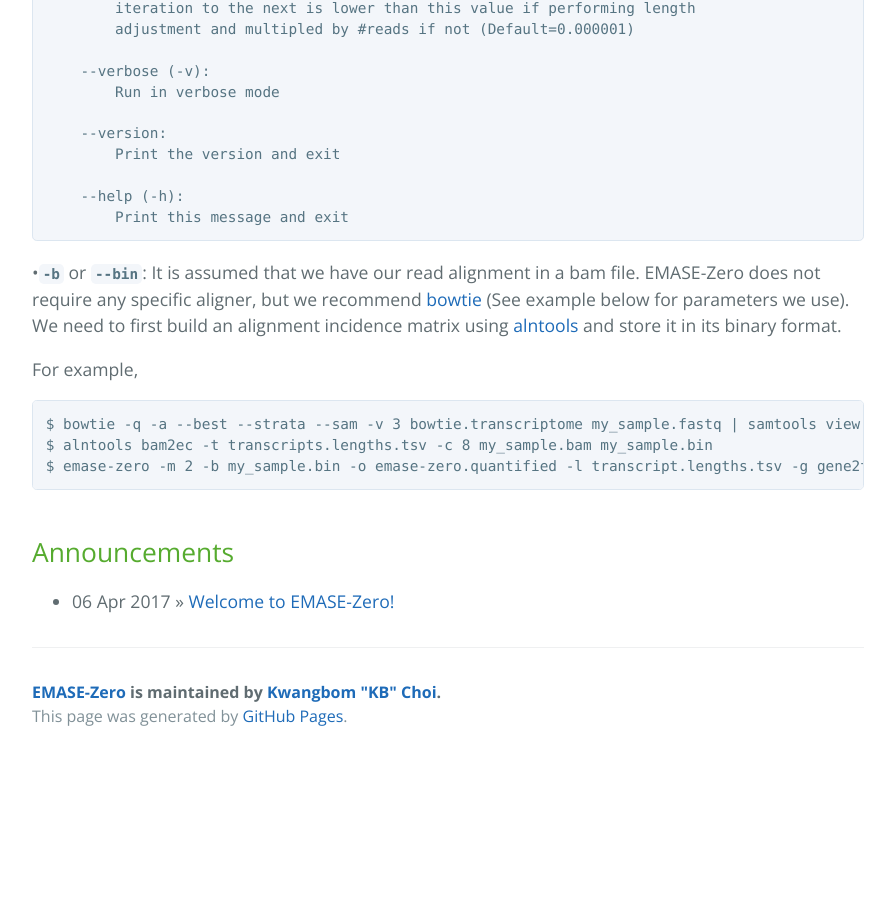
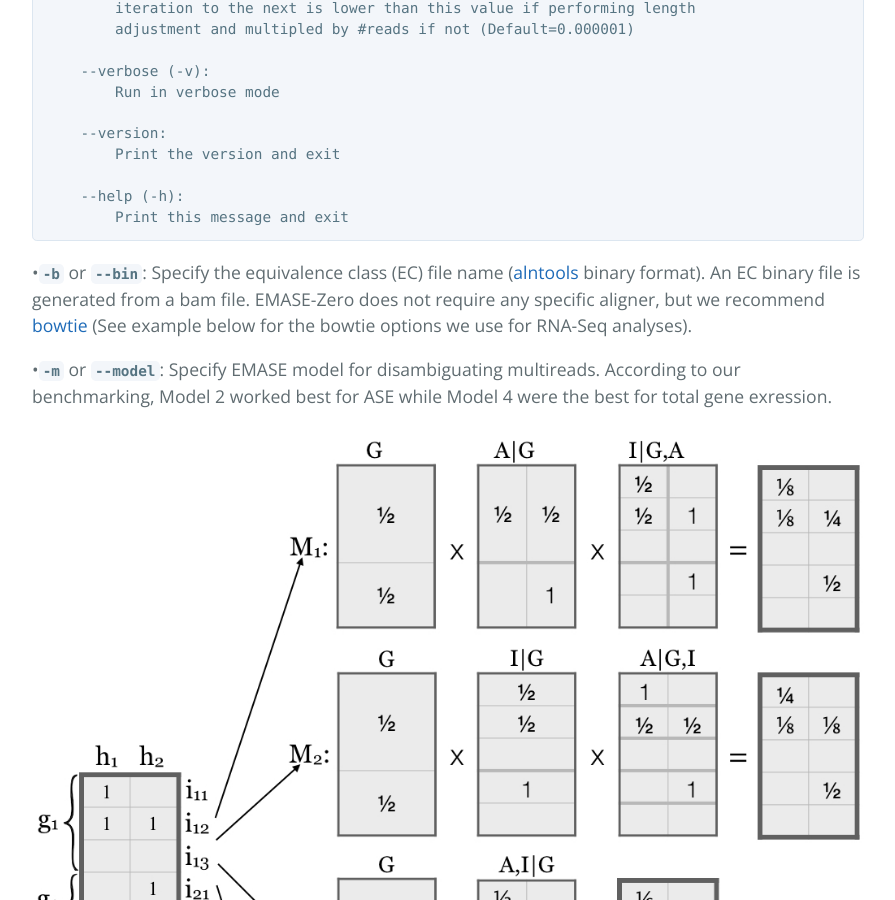
Before and after one commit to churchill-lab/emase-zero, a Jekyll site: the page built from index.html, in a window 1280 px wide and 900 px high, scrolled down 1842 px. Shown: the whole window, without its empty margins (192-1087 px from the left). Built offline with Jekyll 4.4.1, drawn with Linux system fonts in a browser that asks for light colours; the list of posts is cut into pages by our own code; before the commit the page ends 2602 px from its top, so only the background shows below that.

Commit message:
[kbchoi] Added a figure for EMASE models

```diff
--- a/index.html
+++ b/index.html
@@ -69,7 +69,10 @@
         Print this message and exit</code>
 </pre>
 
-<p>&#8226;<code><strong>-b</strong></code> or <code><strong>--bin</strong></code>: It is assumed that we have our read alignment in a bam file. EMASE-Zero does not require any specific aligner, but we recommend <a href="http://bowtie-bio.sourceforge.net/index.shtml">bowtie</a> (See example below for parameters we use). We need to first build an alignment incidence matrix using <a href="churchill-lab.github.io/alntools">alntools</a> and store it in its binary format. </p>
+<p>&#8226;<code><strong>-b</strong></code> or <code><strong>--bin</strong></code>: Specify the equivalence class (EC) file name (<a href="churchill-lab.github.io/alntools/#output">alntools</a> binary format). An EC binary file is generated from a bam file. EMASE-Zero does not require any specific aligner, but we recommend <a href="http://bowtie-bio.sourceforge.net/index.shtml">bowtie</a> (See example below for the bowtie options we use for RNA-Seq analyses).</p>
+
+<p>&#8226;<code><strong>-m</strong></code> or <code><strong>--model</strong></code>: Specify EMASE model for disambiguating multireads. According to our benchmarking, Model 2 worked best for ASE while Model 4 were the best for total gene exression.
+<p><a id="models" href="#models"></a><img src="EMASE_models.jpg" alt="" title="EMASE models"></p>
 
 <p>For example,</p>
 <pre><code>$ bowtie -q -a --best --strata --sam -v 3 bowtie.transcriptome my_sample.fastq | samtools view -bS - > my_sample.bam
```
Also changed, not shown: EMASE_models.jpg (added).
